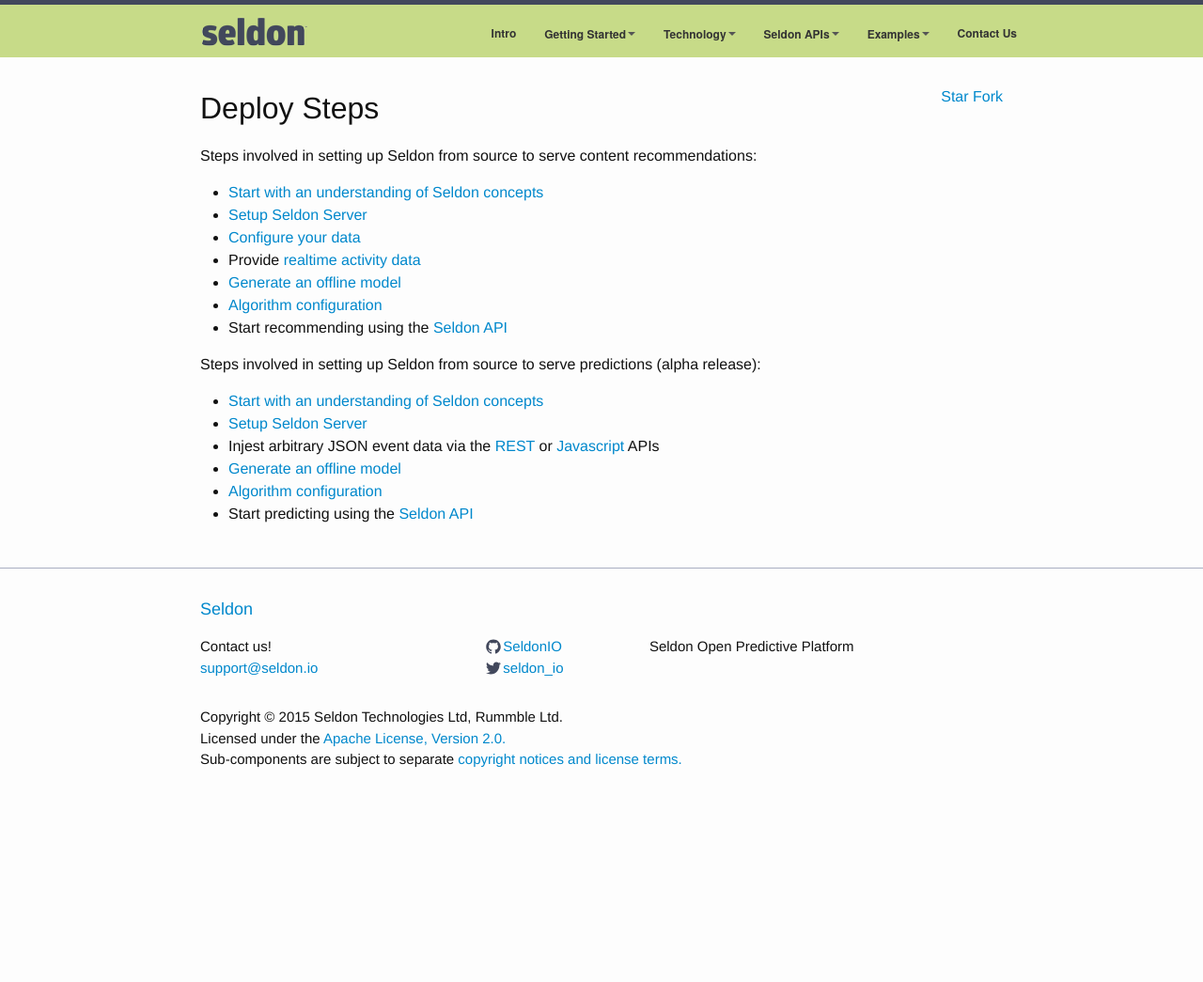
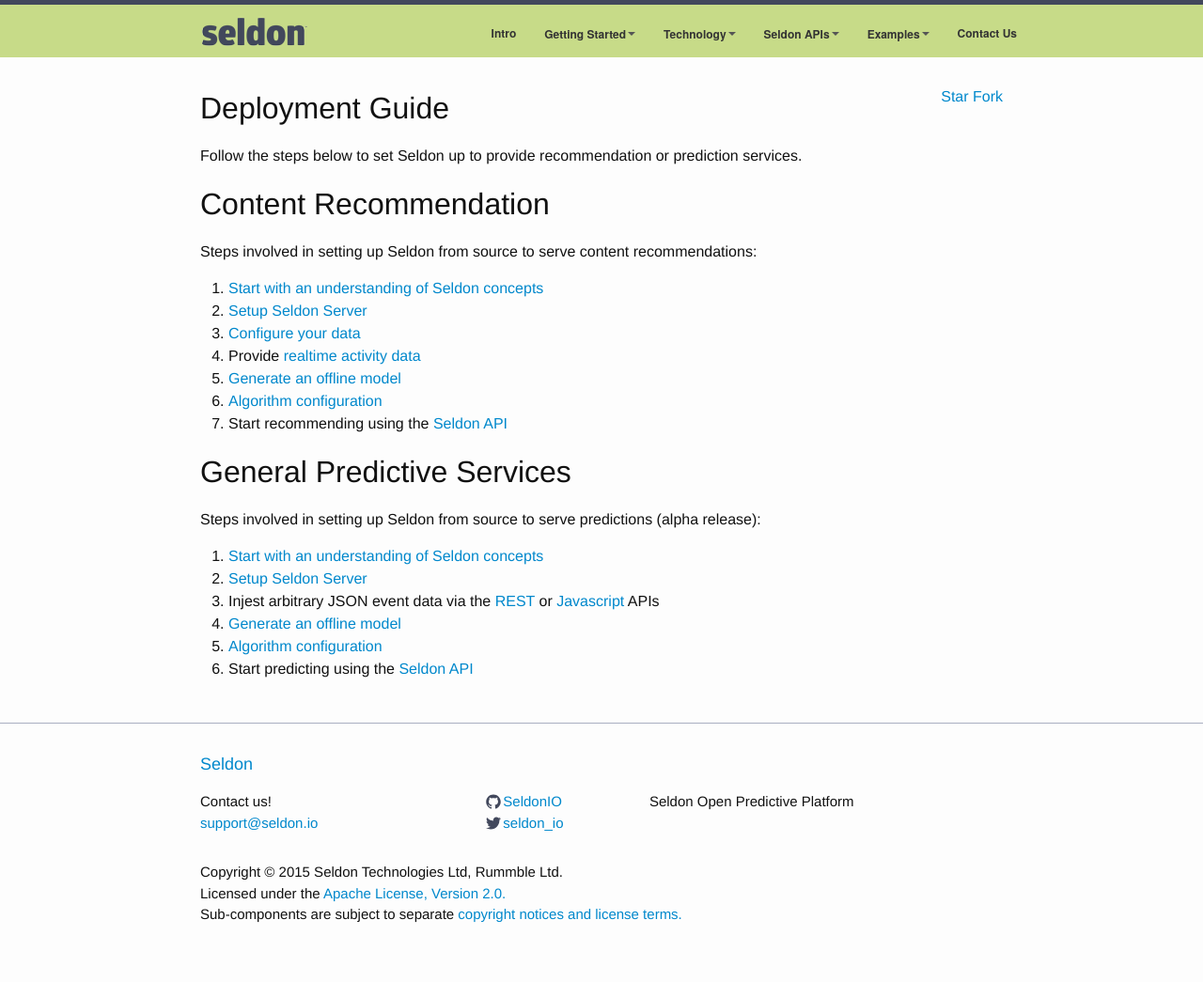
Before and after one commit to SeldonIO/seldonio.github.com, a Jekyll site: the page built from deploying-steps.md, in a window 1280 px wide. Shown: the whole page at 94% size. Built offline with Jekyll 4.4.1, drawn with Linux system fonts in a browser that asks for light colours; before the commit the page ends 900 px from its top, so only the background shows below that; grey boxes are pictures that could not be loaded.

Commit message:
changes to deploy steps

```diff
--- a/_includes/header.html
+++ b/_includes/header.html
@@ -38,7 +38,7 @@
       <li class="dir"><a href="/build-and-deploy-intro.html">Introduction</a></li>
       <li class="dir"><a href="/vm.html">Seldon Vagrant VM</a></li>
       <li class="dir"><a href="/vm-aws.html">Seldon AMI for Amazon Web Services</a></li>
-      <li class="dir"><a href="/deploying-steps.html">Deploy Steps</a></li>
+      <li class="dir"><a href="/deploying-steps.html">Deployment Guide</a></li>
     </ul>
   </li>
   <li class="dropdown"><a href="#" class="dropdown-toggle" data-toggle="dropdown">Technology<span class="caret"></span></a>
--- a/deploying-steps.md
+++ b/deploying-steps.md
@@ -3,23 +3,28 @@ layout: default
 title: Deploy Steps
 ---
 
-# Deploy Steps
+# Deployment Guide
+Follow the steps below to set Seldon up to provide recommendation or prediction services.
+
+# Content Recommendation
 
 Steps involved in setting up Seldon from source to serve content recommendations:
 
-* [Start with an understanding of Seldon concepts](/concepts.html)
-* [Setup Seldon Server](/seldon-server-setup.html)
-* [Configure your data](/item-recommendation-data.html)
-* Provide [realtime activity data](/realtime-activity-data.html)
-* [Generate an offline model](/offline-models.html)
-* [Algorithm configuration](/runtime-recommendation.html)
-* Start recommending using the [Seldon API](api.html)
+ 1. [Start with an understanding of Seldon concepts](/concepts.html)
+ 1. [Setup Seldon Server](/seldon-server-setup.html)
+ 1. [Configure your data](/item-recommendation-data.html)
+ 1. Provide [realtime activity data](/realtime-activity-data.html)
+ 1. [Generate an offline model](/offline-models.html)
+ 1. [Algorithm configuration](/runtime-recommendation.html)
+ 1. Start recommending using the [Seldon API](api.html)
+
+# General Predictive Services
 
 Steps involved in setting up Seldon from source to serve predictions (alpha release):
 
-* [Start with an understanding of Seldon concepts](/concepts.html)
-* [Setup Seldon Server](/seldon-server-setup.html)
-* Injest arbitrary JSON event data via the [REST](api-oauth.html#events) or [Javascript](api-javascript.html) APIs
-* [Generate an offline model](offline-prediction-models.html)
-* [Algorithm configuration](/runtime-prediction.html)
-* Start predicting using the [Seldon API](api.html)
+ 1. [Start with an understanding of Seldon concepts](/concepts.html)
+ 1. [Setup Seldon Server](/seldon-server-setup.html)
+ 1. Injest arbitrary JSON event data via the [REST](api-oauth.html#events) or [Javascript](api-javascript.html) APIs
+ 1. [Generate an offline model](offline-prediction-models.html)
+ 1. [Algorithm configuration](/runtime-prediction.html)
+ 1. Start predicting using the [Seldon API](api.html)
```
